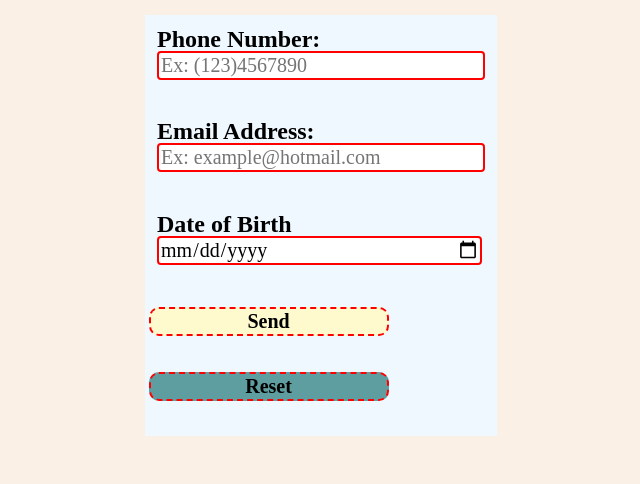
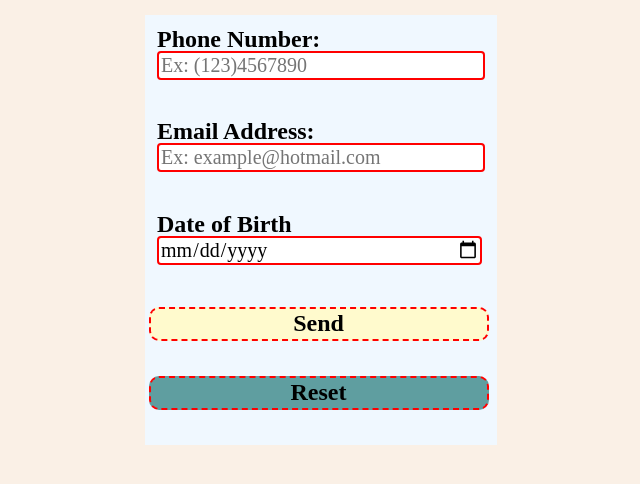
Before and after one commit to ITMD-362-LuisMatos/Project1, a plain HTML site: page index.html in a window 1280 px wide. Shown: the part 98-582 px from the top of the page, without its empty margins (319-959 px from the left). Drawn offline with Linux system fonts and the light colour scheme.

Commit message:
Made buttons bigger so that they can adapt to their input counterparts as well

```diff
--- a/css/style.css
+++ b/css/style.css
@@ -136,5 +136,28 @@ form{
 		border: 2px solid red;
 		border-radius: 4px;
 	}
+	#submit-button, #reset-button{
+		display: inline-block;
+		font-family: "Baskerville Old Face";
+		font-size: 24px;
+		font-weight: bold;
+		margin-left: 1%;
+		width: 340px;
+		border-style: dashed;
+		border-radius: 10px;
+		border-color: red;
+		background: lemonchiffon;
+	}
 
+	#reset-button{
+		background: cadetblue;
+	}
+
+	#my-form{
+		width: min-content;
+		width: -moz-min-content;
+		-ms-grid-columns: min-content;
+		margin:auto;
+		height: 100%;
+	}
 }
```
